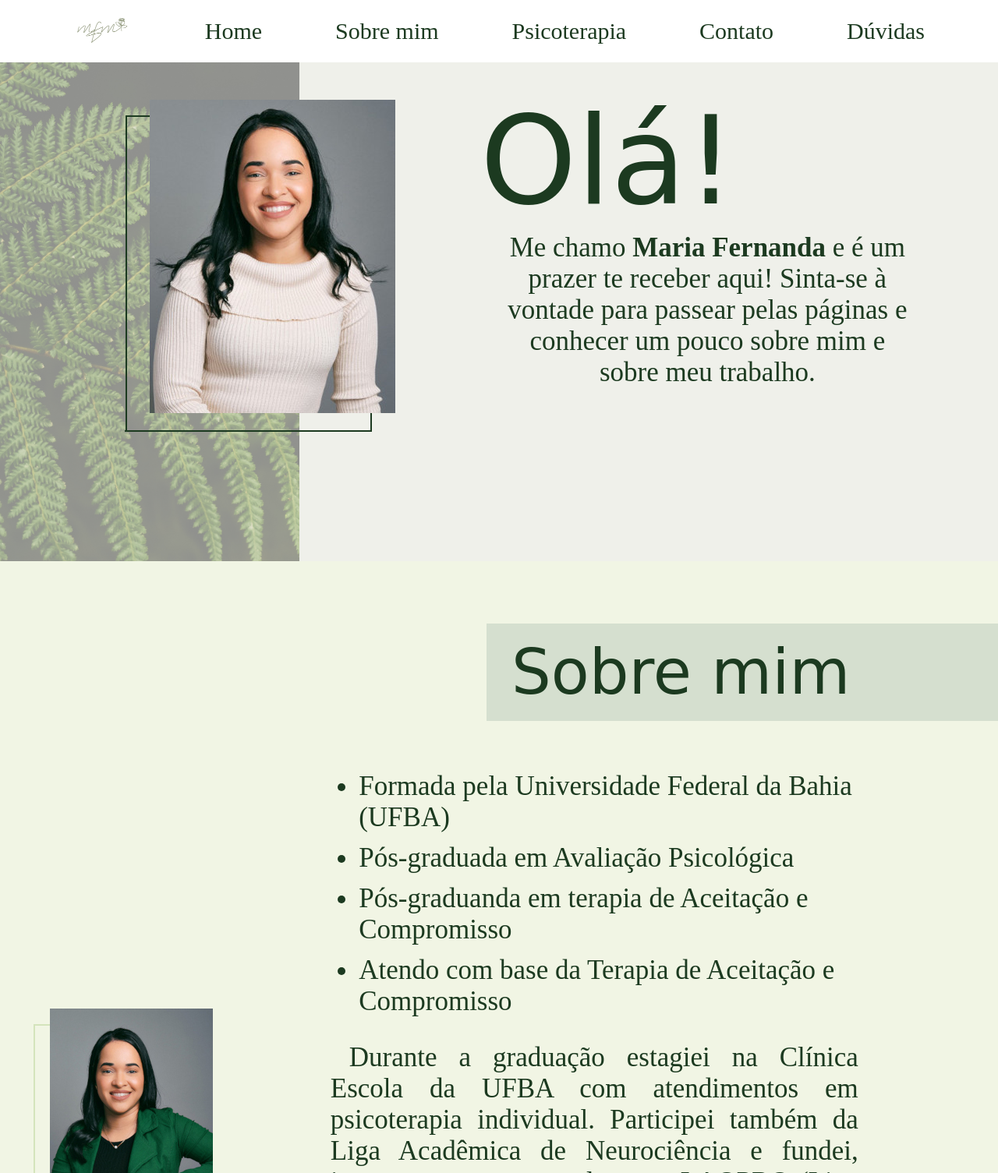
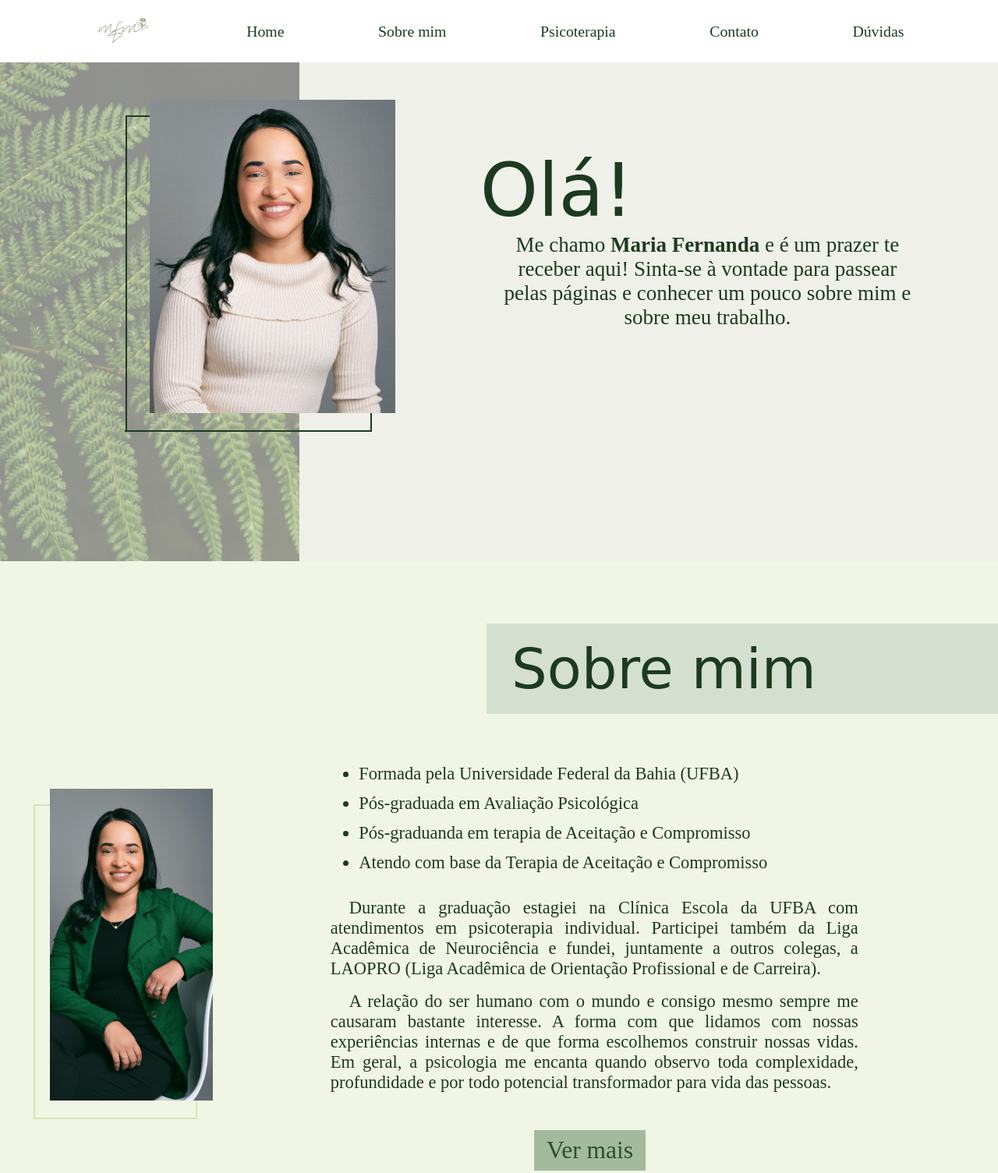
Before and after one commit to fernandabrasida/fernandapsi, a plain HTML site: page index.html in a window 1280 px wide. Shown: the top 1505 px of the page at 78% size. Drawn offline with nearby package versions, Linux system fonts and the light colour scheme; a web font is replaced by a local one.

Commit message:
Ajustar font-size

```diff
--- a/src/style/style.css
+++ b/src/style/style.css
@@ -176,6 +176,7 @@ main {
     min-height: 100%;
     width: 100%;
     padding-top: 10vh;
+    padding-bottom: 10vh;
     background-color: var(--light-green);
 }
 
@@ -790,11 +791,13 @@ main {
 }
 
 @media (max-width: 1200px) {
+
     html,
     body,
     main {
         font-size: 7px;
     }
+
     #main-header {
         display: none;
     }
@@ -1031,6 +1034,33 @@ main {
 }
 
 @media(min-width: 1201px) and (max-width: 1400px) {
+
+    html,
+    body,
+    main {
+        font-size: 9px;
+    }
+
+    #main-header>a {
+        font-size: 2.2rem;
+    }
+
+    .text-content > h1 {
+        font-size: 3em;
+    }
+
+    .text-content > p {
+        font-size: 3rem;
+    }
+
+    #qualifications > ul > li {
+        font-size: 2.5rem;
+    }
+
+    .about-me-content > .text-content > .text-configuration > p {
+        font-size: 2.5rem;
+    }
+
     .psychotherapy-grid {
         column-gap: 102px;
     }
@@ -1058,9 +1088,6 @@ main {
         font-size: 1rem;
     }
 
-    #main-header>a {
-        font-size: 3rem;
-    }
 }
 
 @media (min-width: 300px) and (max-width: 900px) {
```
